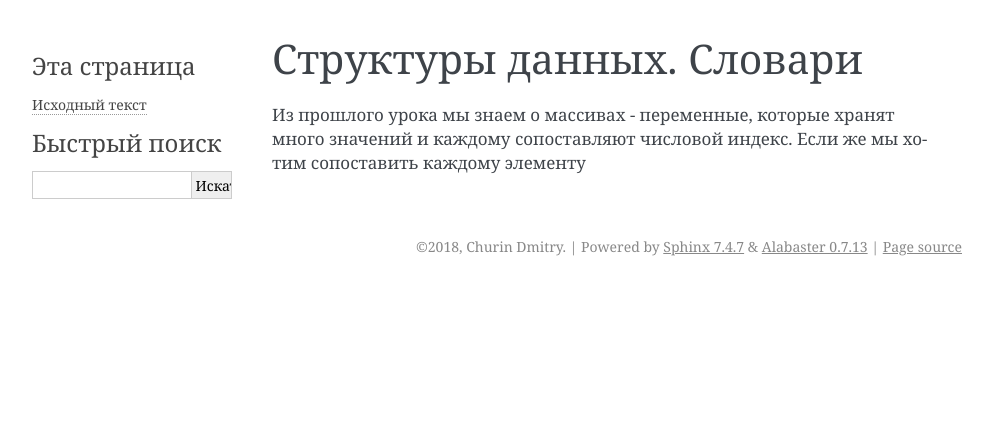
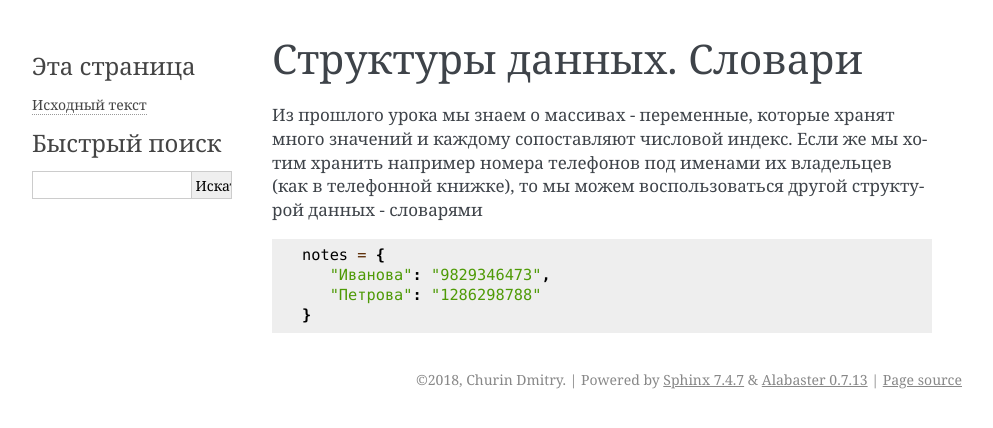
Before and after one commit to Intey/programming-tutorial, a Sphinx documentation site: the page built from source/basic/structures.rst, in a window 1280 px wide. Shown: the top 428 px of the page, without its empty margins (148-1141 px from the left). Built offline with Sphinx 7.4.7, drawn with Linux system fonts in a browser that asks for light colours.

```diff
--- a/source/basic/complex_types.rst
+++ b/source/basic/complex_types.rst
@@ -100,7 +100,4 @@
 
 .. _Wikipedia: https://ru.wikipedia.org/wiki/%D0%9C%D0%B0%D1%81%D1%81%D0%B8%D0%B2_(%D0%BF%D1%80%D0%BE%D0%B3%D1%80%D0%B0%D0%BC%D0%BC%D0%B8%D1%80%D0%BE%D0%B2%D0%B0%D0%BD%D0%B8%D0%B5)
 
-Домашнее задание
-----------------
-
-Создать массив-записную книжку, который будет хранить номера телефонов
+Следующий урок: :doc:./structures
--- a/source/basic/structures.rst
+++ b/source/basic/structures.rst
@@ -3,4 +3,13 @@
 
 Из прошлого урока мы знаем о массивах - переменные, которые хранят много
 значений и каждому сопоставляют числовой индекс.
-Если же мы хотим сопоставить каждому элементу
+Если же мы хотим хранить например номера телефонов под именами их владельцев
+(как в телефонной книжке), то мы можем воспользоваться другой структурой данных
+- словарями
+
+::
+
+   notes = {
+      "Иванова": "9829346473",
+      "Петрова": "1286298788"
+   }
```
Also changed, not shown: source/basic/values.rst (+4 -4 lines).
